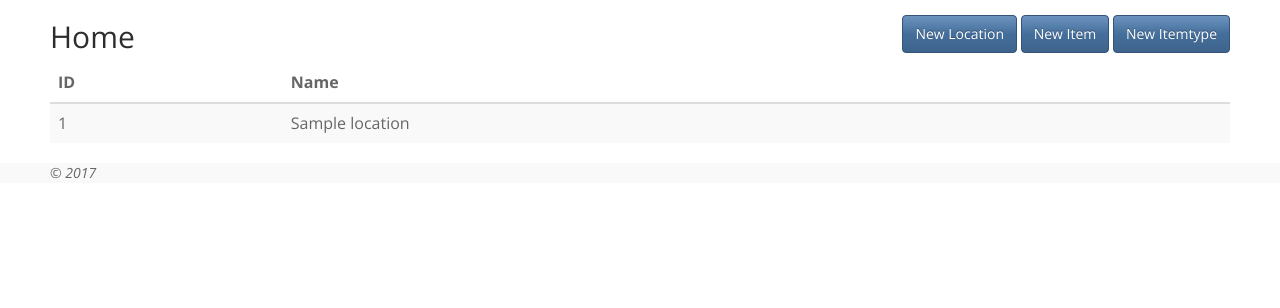
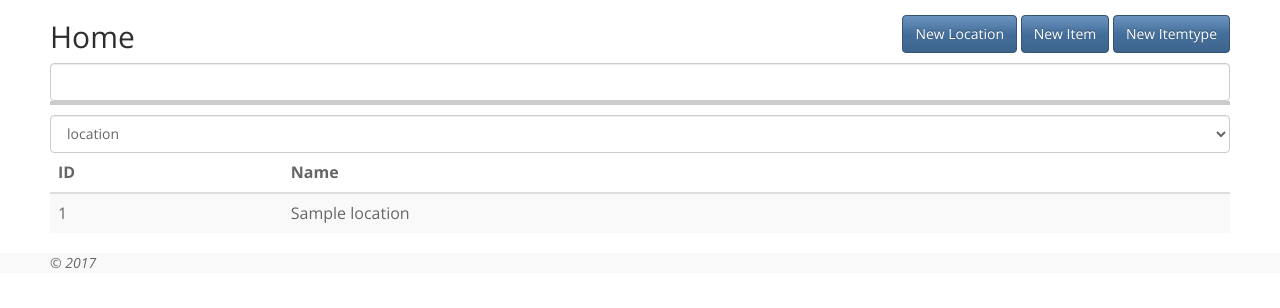
Before and after one commit to robbedg/StageRobbe, a CodeIgniter app: page /StageRobbe/ in a window 1280 px wide. Shown: the part 52-360 px from the top of the page. Run offline with CodeIgniter, Linux system fonts and the light colour scheme; tables that the repository leaves empty hold one stand-in row (values such as "Sample post"); some libraries are stand-ins or nearby versions.

Commit message:
start searchform

```diff
--- a/application/config/routes.php
+++ b/application/config/routes.php
@@ -49,6 +49,9 @@ defined('BASEPATH') OR exit('No direct script access allowed');
 | Examples:	my-controller/index	-> my_controller/index
 |		my-controller/my-method	-> my_controller/my_method
 */
+//search routes
+$route['home/search'] = 'search';
+
 //location routes
 $route['locations'] = 'locations';
 $route['locations/create'] = 'locations/create';
--- a/application/controllers/Pages.php
+++ b/application/controllers/Pages.php
@@ -33,6 +33,7 @@ class Pages extends CI_Controller {
         //Data for form
         $data['locations'] = $this->location_model->get_location();
         $data['title'] = 'Home';
+        $data['scripts'][] = site_url('../js/searchscript.js');
 
 
         if ($this->form_validation->run() === FALSE)
--- a/application/models/Location_model.php
+++ b/application/models/Location_model.php
@@ -34,4 +34,13 @@ class Location_model extends CI_Model
 
         return $this->db->insert('locations', $data);
     }
+
+    public function search_location($query = FALSE) {
+        $this->db->select('name');
+        $this->db->from('locations');
+        $this->db->like('name', $query);
+        $result = $this->db->get();
+        return $result->result_array();
+    }
+
 }
--- a/application/views/pages/home.php
+++ b/application/views/pages/home.php
@@ -1,10 +1,23 @@
 <h2><?php echo $title; ?></h2>
+
+<!-- breadcrum -->
 <div id="buttons">
     <a class="btn btn-primary" href="<?php echo site_url('locations/create'); ?>">New Location</a>
     <a class="btn btn-primary" href="<?php echo site_url('items/create'); ?>">New Item</a>
     <a class="btn btn-primary" href="<?php echo site_url('itemtypes/create'); ?>">New Itemtype</a>
 </div>
 
+<!-- searchbar -->
+<div id="searchform">
+    <input class="form-control search" type="text" name="search" id="focusedInput" />
+    <ul id="finalResult"></ul>
+    <select class="form-control type" id="select">
+        <option>location</option>
+        <option>items</option>
+    </select>
+</div>
+
+<!--table -->
 <table class="table table-striped table-hover ">
     <thead>
         <tr>
--- a/application/views/templates/footer.php
+++ b/application/views/templates/footer.php
@@ -5,4 +5,9 @@
         <script src="https://ajax.googleapis.com/ajax/libs/jquery/3.1.1/jquery.min.js"></script>
         <script src="https://maxcdn.bootstrapcdn.com/bootstrap/3.3.7/js/bootstrap.min.js" integrity="sha384-Tc5IQib027qvyjSMfHjOMaLkfuWVxZxUPnCJA7l2mCWNIpG9mGCD8wGNIcPD7Txa" crossorigin="anonymous"></script>
         <script src="<?php echo site_url('../js/scripts.js'); ?>"></script>
+        <?php if (!empty($scripts)): ?>
+            <?php foreach ($scripts as $script): ?>
+                <script src="<?php echo $script; ?>"></script>
+            <?php endforeach; ?>
+        <?php endif; ?>
     </body></html>
--- a/css/styles.css
+++ b/css/styles.css
@@ -36,8 +36,21 @@ h1 {
  }
 
 /**
+ * BREADCRUMB
+ **/
+ .breadcrumb {
+ 	margin-top: 2rem;
+ }
+
+/**
  * CONTENT
  **/
+ #finalResult {
+ 	border-style: solid;
+ 	border-width: 0.2rem;
+ 	border-color: #cccccc;
+ }
+
  tbody > tr:hover {
  	cursor: pointer;
  }
--- /dev/null
+++ b/js/searchscript.js
@@ -0,0 +1,46 @@
+$(document).ready(function(){
+
+    var url = window.location.protocol + "//" +
+        window.location.host +
+        window.location.pathname +
+        "/search";
+
+    $(".search").keyup(function(){
+        if($(".search").val().length>=3){
+
+        var data = {search: $(".search").val(), type: $(".type").val()};
+
+        $.ajax({
+            dataType: "json",
+            type: "post",
+            url: url,
+            cache: false,
+            data: data,
+            success: function(response){
+                $('#finalResult').html("");
+                var obj = response;
+                if(obj.length>0){
+                    try{
+                        var items=[];
+                        $.each(obj, function(i,val){
+                            items.push($('<li/>').text(val.name));
+                        });
+                        $('#finalResult').append.apply($('#finalResult'), items);
+                    }catch(e) {
+                        alert('Exception while request..');
+                    }
+                }else{
+                    //nothing
+                }
+
+            },
+            error: function(e){
+                console.log(e);
+            }
+        });
+        }else {
+            $('#finalResult').empty(); //empty
+        }
+    return false;
+    });
+});
```
Also changed, not shown: application/controllers/Search.php (added, +25 -0 lines). Lines whose indentation alone changed are shown as unchanged.
